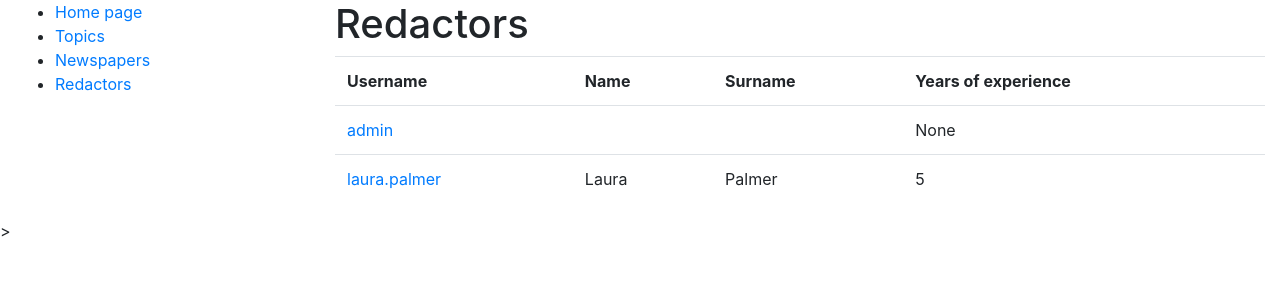
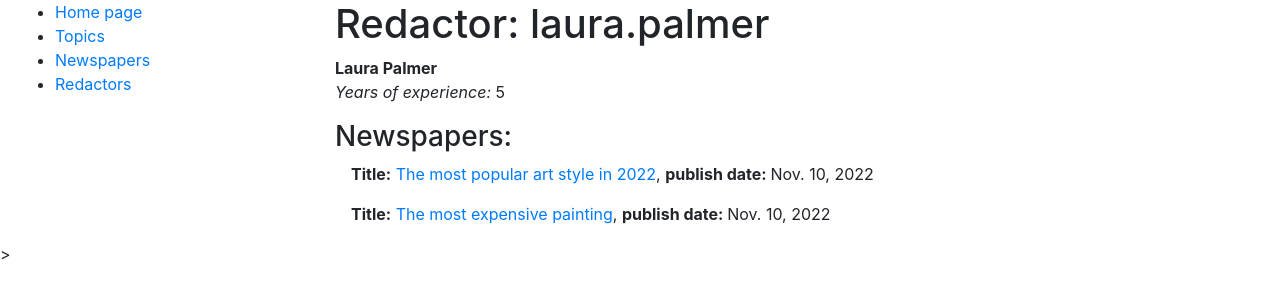
Before and after one commit to matechris/newspaper-agency-project, a Django app: page /redactors/2/ in a window 1280 px wide. Shown: the top 300 px of the page. Run offline with Django 4.2, Linux system fonts and the light colour scheme; data comes from the database, SQL or seed files in the repository; both versions use the stored data as it was after the commit; parts of the project's set-up code (start-up, migrations or seed data) failed here and were passed over.

Commit message:
Create detail view pages for newspaper, redactor & topic

```diff
--- a/bureau/urls.py
+++ b/bureau/urls.py
@@ -7,6 +7,7 @@ from bureau.views import (
     RedactorListView,
     NewspaperDetailView,
     RedactorDetailView,
+    TopicDetailView,
 )
 
 
@@ -29,13 +30,18 @@ urlpatterns = [
     ),
     path(
         "redactors/<int:pk>/",
-        RedactorListView.as_view(),
+        RedactorDetailView.as_view(),
         name="redactor-detail"
     ),
     path(
         "newspapers/<int:pk>/",
-        NewspaperListView.as_view(),
+        NewspaperDetailView.as_view(),
         name="newspaper-detail"
+    ),
+    path(
+        "topics/<int:pk>/",
+        TopicDetailView.as_view(),
+        name="topic-detail"
     ),
 ]
 
--- a/bureau/views.py
+++ b/bureau/views.py
@@ -34,3 +34,19 @@ class TopicListView(generic.ListView):
 class RedactorListView(generic.ListView):
     model = Redactor
     paginate_by = 10
+
+
+class NewspaperDetailView(generic.DetailView):
+    model = Newspaper
+    queryset = Newspaper.objects.prefetch_related("topic", "publishers")
+
+
+class RedactorDetailView(generic.DetailView):
+    model = Redactor
+    queryset = Redactor.objects.prefetch_related(
+        "newspapers"
+    )
+
+class TopicDetailView(generic.DetailView):
+    model = Topic
+    queryset = Topic.objects.prefetch_related("newspapers")
--- a/templates/bureau/newspaper_list.html
+++ b/templates/bureau/newspaper_list.html
@@ -11,7 +11,10 @@
       </tr>
       {% for newspaper in newspaper_list %}
         <tr>
-          <td><a href="#">{{ newspaper.title }}</a></td>
+          <td><a href="{% url 'bureau:newspaper-detail' pk=newspaper.id %}">
+            {{ newspaper.title }}
+              </a>
+          </td>
           <td>{{ newspaper.published_date }}</td>
         </tr>
     {% endfor %}
--- /dev/null
+++ b/templates/bureau/redactor_detail.html
@@ -0,0 +1,21 @@
+{% extends "base.html" %}
+
+{% block content %}
+  <h1>Redactor: {{ redactor.username }}</h1>
+  <p><strong>{{ redactor.first_name }} {{ redactor.last_name }}</strong><br>
+  <i>Years of experience:</i> {{ redactor.years_of_experience }}
+  </p>
+
+  <h3>Newspapers:</h3>
+  <div class="ml-3">
+    {% for newspaper in redactor.newspapers.all %}
+      <p>
+        <strong>Title:</strong>
+        <a href="{% url 'bureau:newspaper-detail' pk=newspaper.id %}">{{ newspaper.title }}</a>,
+        <strong>publish date: </strong>{{ newspaper.published_date }}
+      </p>
+    {% empty %}
+      <p>No newspapers!</p>
+    {% endfor %}
+  </div>
+{% endblock %}
--- a/templates/bureau/redactor_list.html
+++ b/templates/bureau/redactor_list.html
@@ -13,7 +13,7 @@
       </tr>
       {% for redactor in redactor_list %}
         <tr>
-          <td><a href="#">{{ redactor.username }}</a></td>
+          <td><a href="{% url 'bureau:redactor-detail' pk=redactor.id %}">{{ redactor.username }}</a></td>
           <td>{{ redactor.first_name }}</td>
           <td>{{ redactor.last_name }}</td>
           <td>{{ redactor.years_of_experience }}</td>
--- a/templates/bureau/topic_list.html
+++ b/templates/bureau/topic_list.html
@@ -11,7 +11,9 @@
       {% for topic in topic_list %}
         <tr>
           <td>{{ topic.id }}</td>
-          <td>{{ topic.name }}</td>
+          <td>
+            <a href="{% url 'bureau:topic-detail' pk=topic.id %}">{{ topic.name }}</a>
+          </td>
         </tr>
     {% endfor %}
     </table>
```
Also changed, not shown: templates/bureau/newspaper_detail.html (added, +32 -0 lines), templates/bureau/topic_detail.html (added, +18 -0 lines), db.sqlite3.
